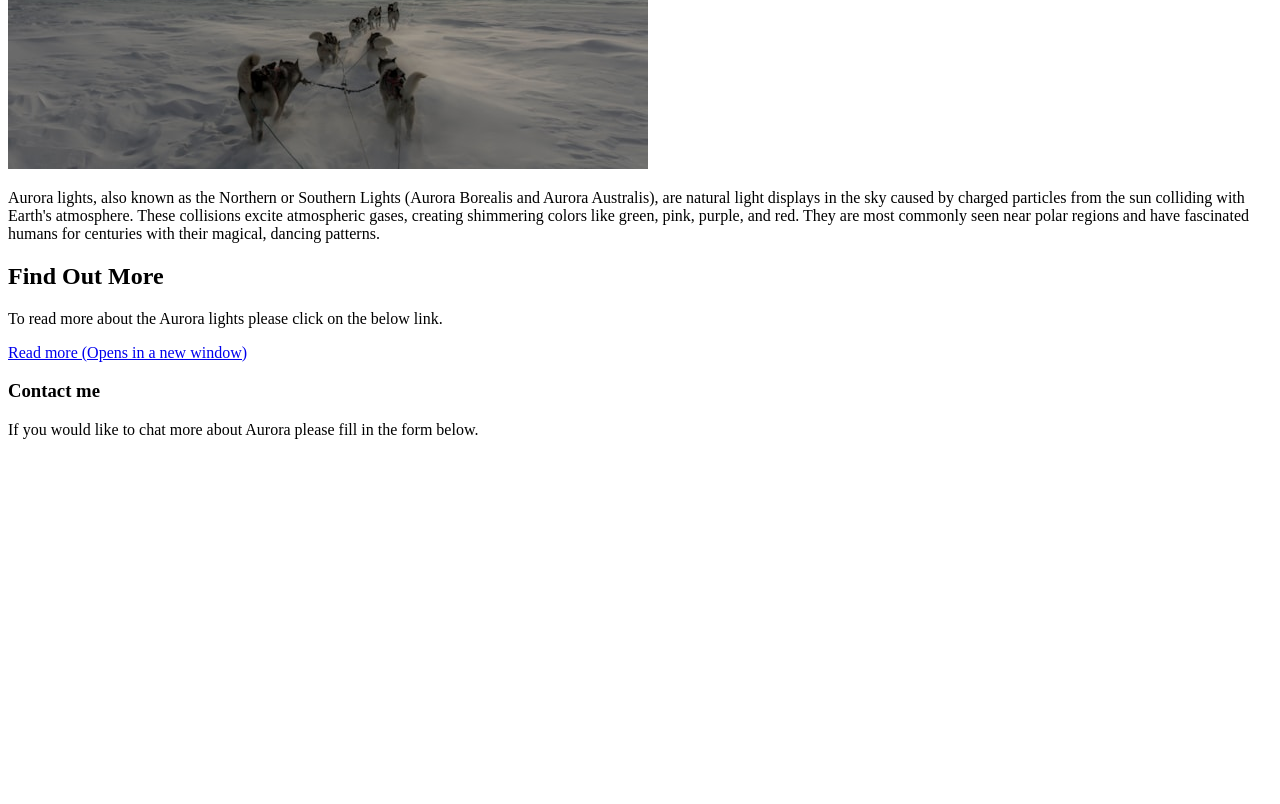
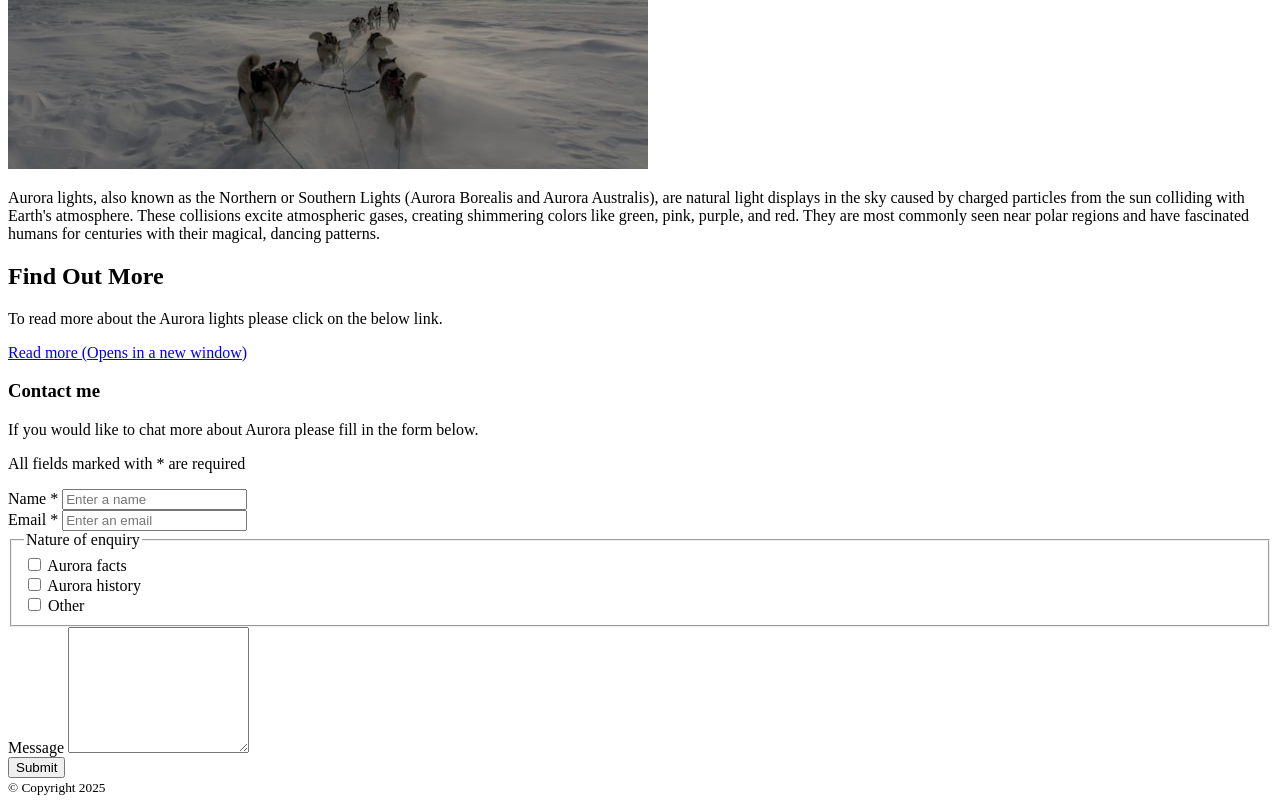
Before and after one commit to RalitsaTerzieva/auroraa11y-playground-, a plain HTML site: page index.html in a window 1280 px wide. Shown: the part 805-1609 px from the top of the page. Before the commit the page ends 1260 px from the top, so only its background shows below. Drawn offline with Linux system fonts and the light colour scheme.

Commit message:
Add form and footer

```diff
--- a/index.html
+++ b/index.html
@@ -36,8 +36,47 @@
             <div class="wrap wrap-column">
                 <h3>Contact me</h3>
                 <p>If you would like to chat more about Aurora please fill in the form below.</p>
+                <form action="">
+                    <p>All fields marked with * are required</p>
+                    <div class="form-group">
+                        <label for="name">Name *</label>
+                        <input type="text" name="" id="name" placeholder="Enter a name" required>
+                    </div>
+                    <div class="form-group">
+                        <label for="email">Email *</label>
+                        <input type="text" name="" id="email" placeholder="Enter an email" required>
+                    </div>
+                    <div class="form-group">
+                        <fieldset>
+                            <legend>Nature of enquiry</legend>
+                            <div>
+                                <input type="checkbox" name="enquiry" id="its-facts">
+                                <label for="its-facts">Aurora facts</label>
+                            </div>
+                            <div>
+                                <input type="checkbox" name="enquiry" id="its-history">
+                                <label for="its-history">Aurora history</label>
+                            </div>
+                            <div>
+                                <input type="checkbox" name="enquiry" id="other">
+                                <label for="other">Other</label>
+                            </div>
+                        </fieldset>
+                    </div>
+                    <div class="form-group">
+                        <label for="message">Message</label>
+                        <textarea name="" id="message" rows="8">
+                        </textarea>
+                    </div>
+                    <button type="submit">Submit</button>
+                </form>
             </div>
         </section>
     </main>
+    <footer>
+        <div class="wrap">
+            <small>&copy; Copyright 2025</small>
+        </div>
+    </footer>
 </body>
 </html>
```
